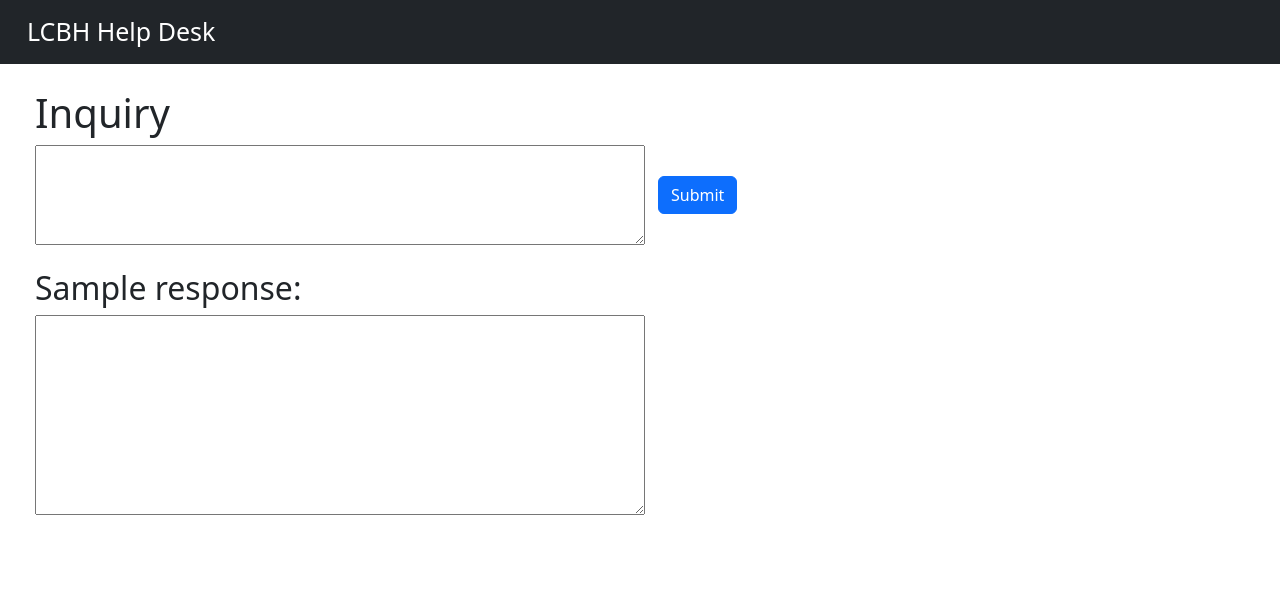
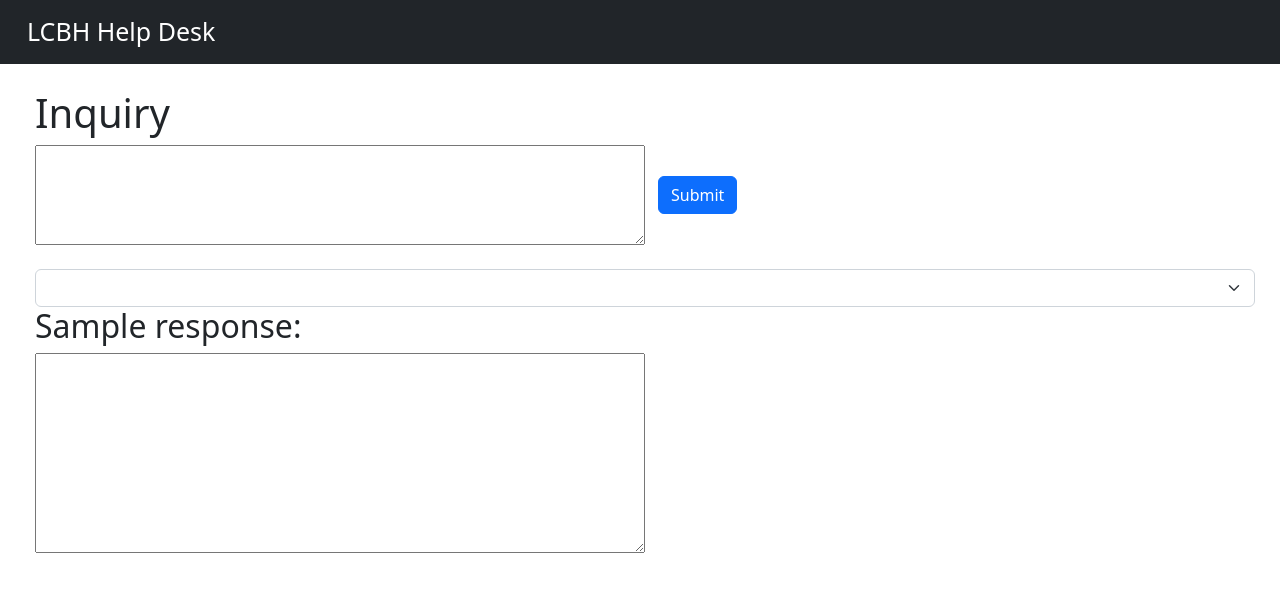
Before and after one commit to dcheung0720/LCBH-Help-Desk, a React (Create React App) app in the folder lcbh/client/: page / in a window 1280 px wide. Shown: the top 592 px of the page. Built offline with nearby package versions, Linux system fonts and the light colour scheme.

Commit message:
added more components

```diff
--- a/lcbh/client/src/components/inquiryForm.js
+++ b/lcbh/client/src/components/inquiryForm.js
@@ -4,12 +4,14 @@ import { Formik } from 'formik';
 import { useState } from 'react';
 import Button from 'react-bootstrap/Button';
 import './inquiryForm.css';
+import SampleResponse from './sampleResponse';
 
 
 function InquiryForm(){
-    const [data, setData] = useState("");
+    const [sampleRes, setSampleRes] = useState("");
+    const [sampleResType, setSampleResType] = useState("");
     const textChanged = (event) =>{
-        setData(
+        setSampleRes(
             event.target.value
         );
     }
@@ -31,7 +33,8 @@ function InquiryForm(){
                   inquiry: values.inquiry
                 })
               }).then(res =>{return res.json()})
-              .then(data => setData(data["inquiry"]))
+              .then(data =>{ setSampleRes(data["inquiry"][0])
+                              setSampleResType(data["inquiry"][1])})
             });
           }}
         >
@@ -59,9 +62,8 @@ function InquiryForm(){
                 </form>
           )}
         </Formik>
-            <br></br>
-          <h2>Sample response:</h2>
-          <textarea style = {{"height" : "200px"}} value={data} onChange={textChanged} > </textarea>
+          <br></br>
+          <SampleResponse  sampleRes = {sampleRes} sampleResType = {sampleResType} textChanged = {textChanged}></SampleResponse>
       </div>)
 }
 
--- /dev/null
+++ b/lcbh/client/src/components/sampleResponse.js
@@ -0,0 +1,20 @@
+function SampleResponse({sampleRes, sampleResType, textChanged}){
+    return(<>
+    {/* dropdown */}
+    <select value  = {sampleResType} className="form-select" aria-label="Default select example">
+        <option selected>{sampleResType}</option>
+        {/* <option value="1">One</option>
+        <option value="2">Two</option>
+        <option value="3">Three</option> */}
+    </select>
+    <h2>Sample response:</h2>
+    <textarea style = {{"height" : "200px"}} value={sampleRes} onChange={textChanged} > </textarea>
+    </>)
+}
+
+
+
+
+
+
+export default SampleResponse;
```
Also changed, not shown: 2 other files (tests, documents, lock files or other folders).
